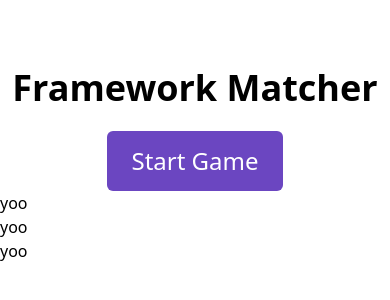
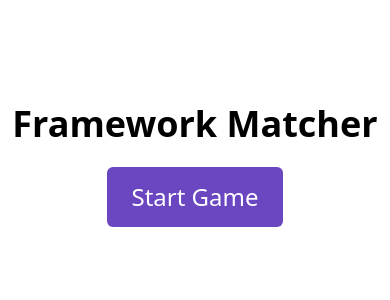
Before and after one commit to chris-tse/framework-matcher, a React (Create React App) app: page / in a window 390 px wide. Shown: the part 260-560 px from the top of the page. Built offline with nearby package versions, Linux system fonts and the light colour scheme.

Commit message:
Remove debug stuff

```diff
--- a/src/App.tsx
+++ b/src/App.tsx
@@ -27,9 +27,6 @@ function App() {
                     >
                         Start Game
                     </button>
-                    <p className="sm:hidden">yoo</p>
-                    <p className="md:hidden">yoo</p>
-                    <p className="lg:hidden">yoo</p>
                 </div>
             ) : null}
 
```
